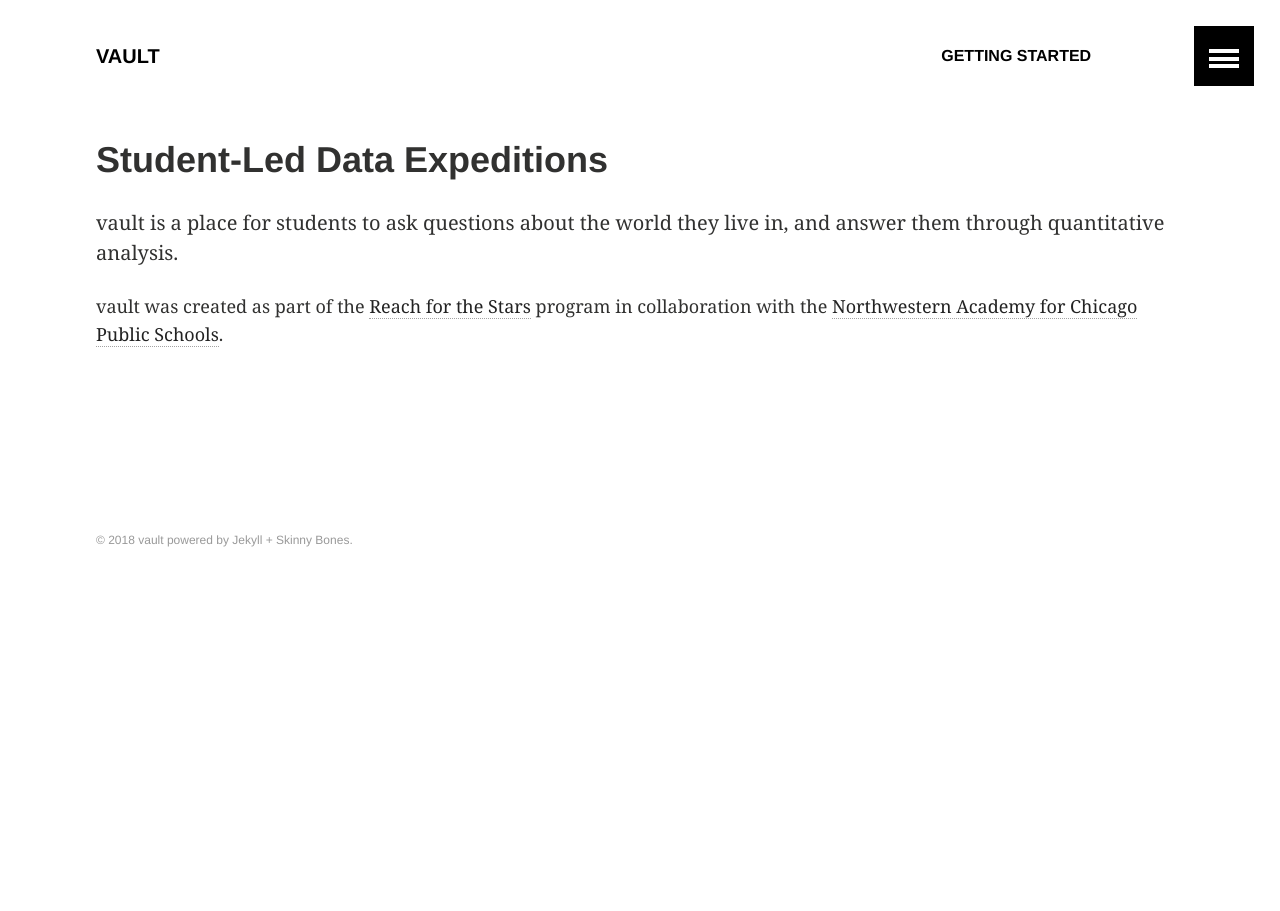
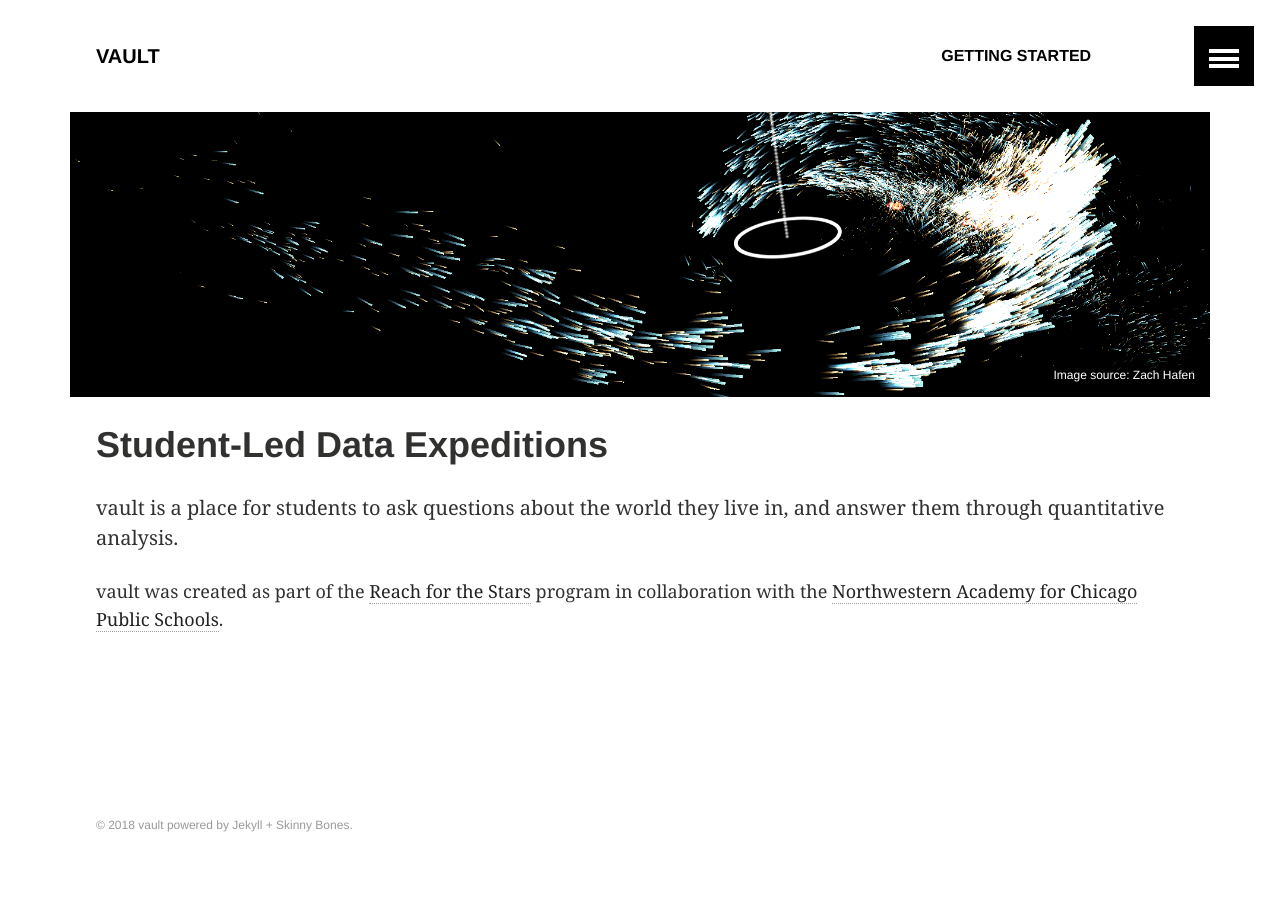
Before and after one commit to avault/avault.github.io, a Jekyll site: the page built from index.md, in a window 1280 px wide. Built offline with Jekyll 4.4.1, drawn with Linux system fonts in a browser that asks for light colours.

Commit message:
Added a feature image.

```diff
--- a/index.md
+++ b/index.md
@@ -2,6 +2,10 @@
 layout: archive
 permalink: /
 title: "Student-Led Data Expeditions"
+image:
+    feature: cosmic_swirl.png
+    credit: Zach Hafen
+    creditlink: https://zhafen.github.io/Latte-CGM/
 ---
 
 vault is a place for students to ask questions about the world they live in,
```
Also changed, not shown: images/cosmic_swirl.png (added), images/galactic_bloom.jpg (added).
